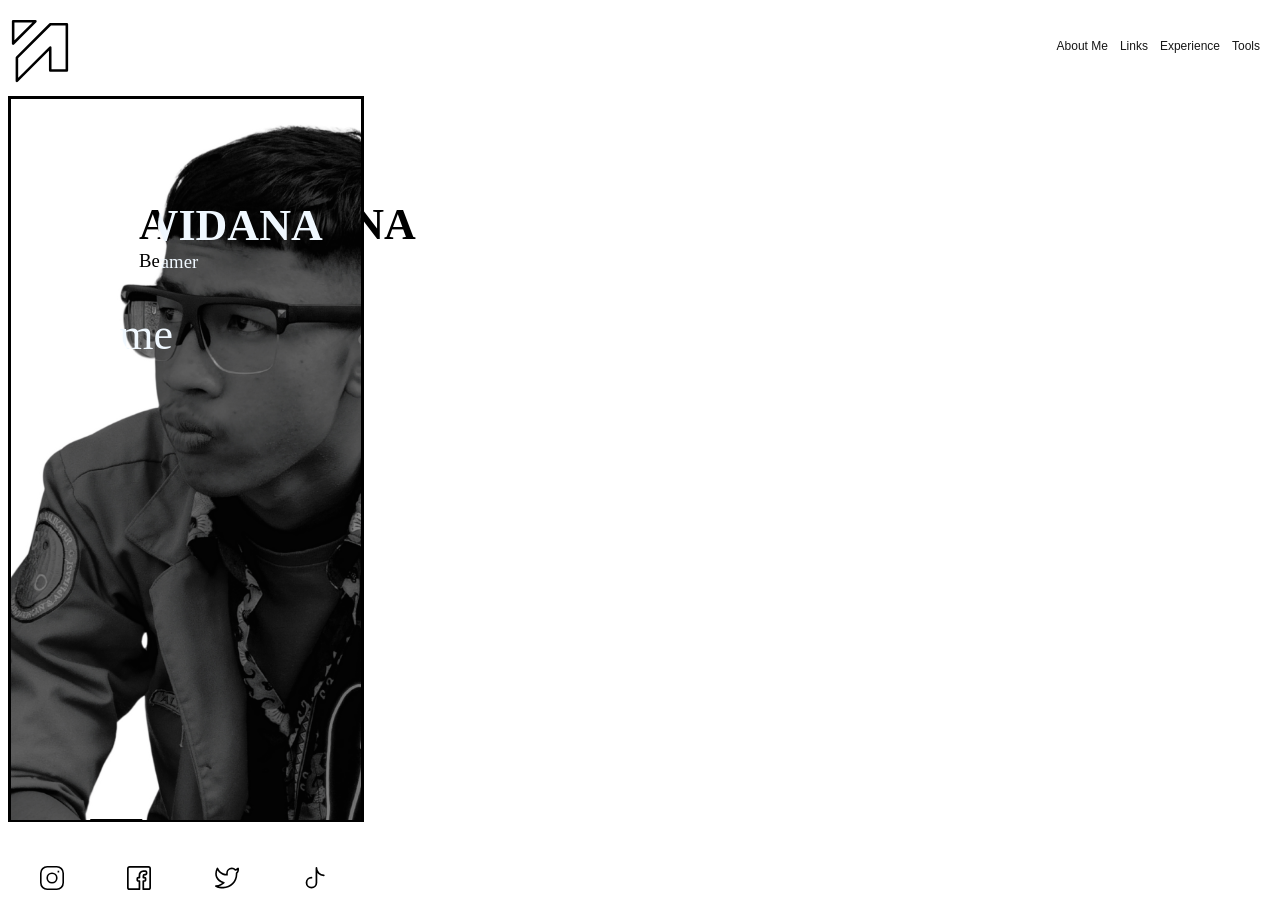
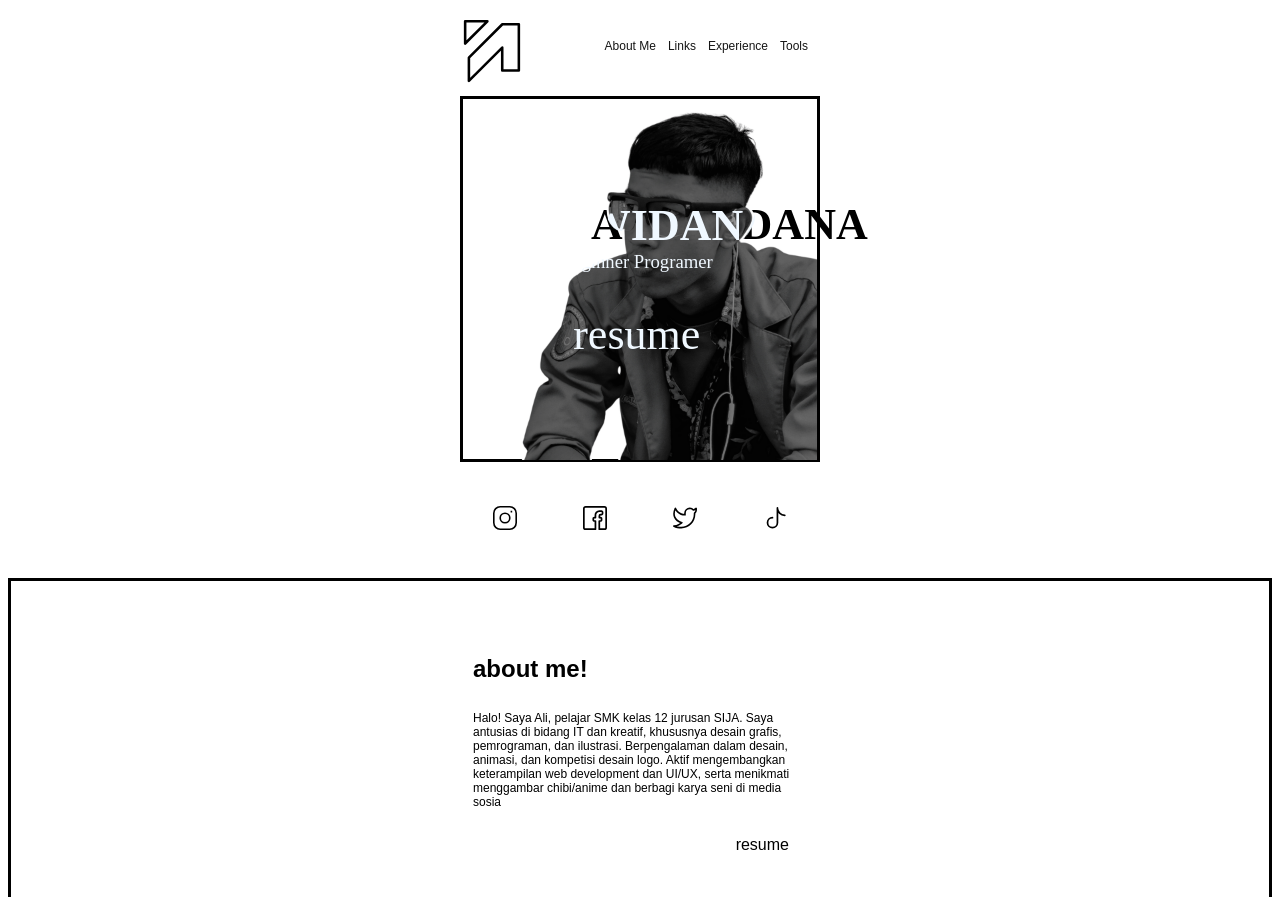
Before and after one commit to alw-bruh/p1.github.io, a plain HTML site: page index.html in a window 1280 px wide. Shown: the top 897 px of the page. Drawn offline with Linux system fonts and the light colour scheme.

Commit message:
Add files via upload

```diff
--- a/index.html
+++ b/index.html
@@ -39,7 +39,8 @@
             <li><a href="">Tools</a></li>
         </ul>
     </nav>
-    <section id="header">
+    <div class="top">
+<div class="top-1">     <section id="header">
         <div id="text-header1">
             <h1>ALI WIDANA</h1>
             <h3>Beginner Programer</h3>
@@ -88,6 +89,8 @@
                 </div>
             </div>
         </div>
+    </div></div>
+
         <div id="about">
             <div id="about-info">
                 <h1>about me!</h1>
--- a/style.css
+++ b/style.css
@@ -1,13 +1,17 @@
+/* Reset dan Pengaturan Font */
 body {
   font-family: Arial, Helvetica, sans-serif;
 }
+
+/* Navigasi */
 nav {
+  margin: auto;
   padding-top: 12px;
   display: flex;
   margin-bottom: 12px;
+    max-width: 360px;
+}
 
-
-}
 nav ul {
   display: flex;
   margin-left: auto;
@@ -15,25 +19,43 @@ nav ul {
   margin-right: 12px;
 
 }
+
 nav ul li {
-    padding-left: 12px;
+  padding-left: 12px;
+}
 
-
-}
 nav ul li a {
   text-decoration: none;
   color: #161616;
   font-size: 12px;
 }
+
 nav svg {
   width: 64px;
   height: 64px;
 }
+
+/* Top Section */
+.top {
+  display: flex;
+  flex-direction: column;
+  justify-content: center;
+  text-align: center;
+  justify-items: center;
+}
+
+.top-1 {
+  margin: auto;
+  width: 360px;
+}
+
+/* Header */
 #header {
   border: solid;
-  max-height: 720px;
-  max-width: 350px ;
+  max-height: 360px;
+  max-width: 360px;
 }
+
 #header-mask {
   position: relative;
   -webkit-mask-img: url("img.png");
@@ -43,63 +65,65 @@ nav svg {
   -webkit-mask-size: cover;
   mask-position: center top;
   display: flex;
-
   border-style: solid;
   border-width: 0.1px;
-  border-left: 0px;
-  border-right: 0px;
+  border-left: 0;
+  border-right: 0;
+  max-height: 360px;
+  width: 100%;
+  height: 360px;
+}
 
-  max-height: 720px;
-  width: 100%;
-  height: 100vw;
-}
 #header #text-header1 {
   position: absolute;
   color: #000000;
   max-width: 1080px;
-
-  max-height: 720px;
-
+  max-height: 360px;
   margin-left: 10%;
 }
+
 #text-header1 h1 {
   margin-top: 100px;
   font-size: 44px;
-
-  margin-bottom: 0px;
+  margin-bottom: 0;
   font-family: nura;
 }
+
 #text-header1 h3 {
-  margin-top: 0px;
+  margin-top: 0;
   font-family: nura;
   font-weight: 100;
 }
+
 #text-header1 h2 {
   font-weight: 200;
   font-size: 44px;
   font-family: nura;
   margin-top: 36px;
 }
+
 #header #text-header2 {
   color: aliceblue;
   position: absolute;
   max-width: 100%;
-  height: 100vw;
+  max-height: 360px;
   margin: auto;
   margin-left: 10%;
 }
+
 #header #text-header2 h1 {
   font-size: 44px;
   margin-top: 100px;
-
-  margin-bottom: 0px;
+  margin-bottom: 0;
   font-family: nura;
 }
+
 #header #text-header2 h3 {
-  margin-top: 0px;
+  margin-top: 0;
   font-family: nura;
   font-weight: 100;
 }
+
 #header #text-header2 h2 {
   font-weight: 200;
   font-size: 44px;
@@ -110,27 +134,27 @@ nav svg {
 #header img {
   position: absolute;
   object-position: center top;
-
   top: 0;
   left: 0;
   width: 100%;
   height: 100%;
   object-fit: cover;
-
   z-index: -1;
 }
+
+/* About Section */
 #about {
   position: sticky;
   padding-top: 36px;
-
   padding-bottom: 36px;
-  border-bottom: 0px;
+  border-bottom: 0;
   display: flex;
   flex-direction: column;
   justify-content: center;
   align-items: center;
   border-style: solid;
 }
+
 #about-info {
   max-width: 334px;
   display: flex;
@@ -139,6 +163,7 @@ nav svg {
   margin: 10px;
   padding: 12px;
 }
+
 #about-info button {
   align-self: flex-end;
   margin: 12px;
@@ -147,35 +172,34 @@ nav svg {
   background-color: rgba(44, 64, 81, 0);
   font-size: 16px;
   font-weight: lighter;
-
 }
 
+/* Links */
 #links {
-  max-width: 350px ;
   margin-top: 44px;
   margin-bottom: 44px;
-
+  max-width: 360px;
   display: flex;
   justify-content: center;
 }
+
 #links .link-item {
   display: flex;
-
   margin: auto;
 }
+
 #links .link-item a svg {
   color: black;
   width: 24px;
   height: 24px;
 }
 
+/* Experience Section */
 #exp {
   display: flex;
   flex-direction: column;
   align-items: center;
-
   justify-content: center;
-
   margin-top: 48px;
   font-size: 12px;
   font-weight: 100;
@@ -199,16 +223,19 @@ nav svg {
   border-style: solid;
   border-width: 0.1px;
 }
+
 #exp div h1 {
   grid-area: title-exp;
   margin-top: 12px;
   margin-bottom: 6px;
   font-weight: 200;
 }
+
 #exp div p {
   grid-area: sub-exp;
-  margin-top: 0px;
+  margin-top: 0;
 }
+
 #exp div button {
   background-color: #393939;
   border-style: none;
@@ -216,28 +243,30 @@ nav svg {
   height: 64px;
   grid-area: button;
 }
+
 #exp div button svg {
   color: aliceblue;
   width: 24px;
   height: 24px;
 }
 
+/* Tools Section */
 #tools {
   display: flex;
-
   justify-content: center;
 }
+
 #tools div {
   display: flex;
   flex-wrap: wrap;
   text-align: center;
   align-items: center;
-
   justify-content: center;
   gap: 12px;
   max-width: 312px;
   height: 312px;
 }
+
 #tools .item-tools {
   display: flex;
   text-align: center;
@@ -248,79 +277,83 @@ nav svg {
   width: 78px;
   height: 78px;
 }
+
 #tools .item-tools svg {
   width: 44px;
   height: 44px;
 }
 
+/* Footer */
 footer {
   display: flex;
   justify-content: center;
-
   background-color: #161616;
   padding-bottom: 24px;
-
   color: aliceblue;
 }
+
 #nav-footer {
   padding: 12px;
 }
+
 #nav-footer h6 {
   font-size: small;
   margin-bottom: 12px;
 }
+
 #nav-footer a {
   color: aliceblue;
   font-size: 12px;
   text-decoration: none;
 }
 
-#links-footer #links-footer-container {
-  display: flex;
-}
+/* Links Footer */
 #links-footer {
   text-align: center;
   padding: 12px;
 }
+
 #links-footer a {
   color: aliceblue;
-  margin-top: 0px;
+  margin-top: 0;
   text-decoration: none;
   text-align: center;
-
   padding-left: 6px;
   padding-right: 6px;
   font-size: 12px;
 }
+
 #links-footer-container {
   margin-top: 24px;
-
   display: flex;
   justify-content: center;
 }
+
 #links-footer h6 {
   margin-bottom: 12px;
   font-size: small;
 }
+
 #footer-logo {
   text-align: center;
   margin-top: auto;
-
   padding: 12px;
   display: flex;
   flex-direction: column;
 }
+
 #footer-logo svg {
-  margin: 0px;
-
+  margin: 0;
   width: 64px;
   height: 64px;
   padding: 12px;
 }
+
 #footer-logo h6 {
-  margin: 0px;
+  margin: 0;
 }
+
 #footer-logo p {
-  margin: 0px;
+  margin: 0;
   font-size: 9px;
 }
```
